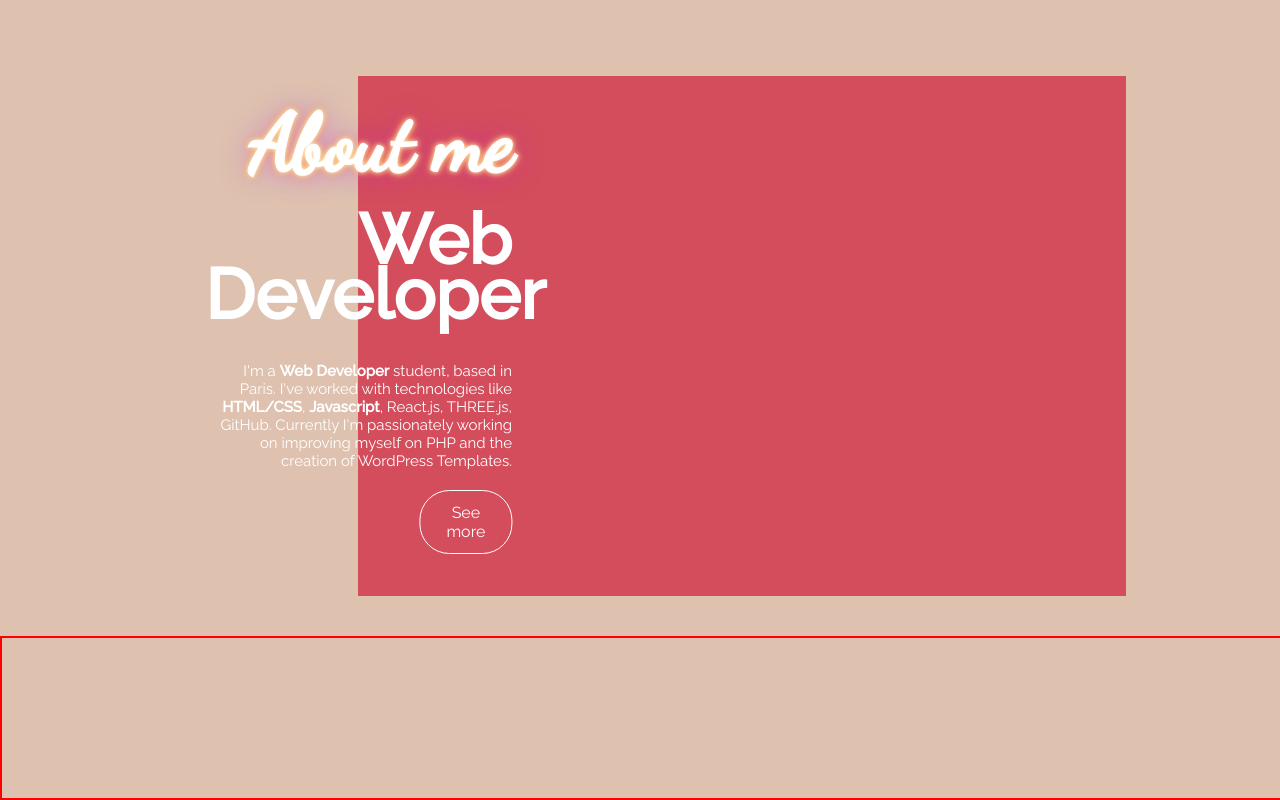
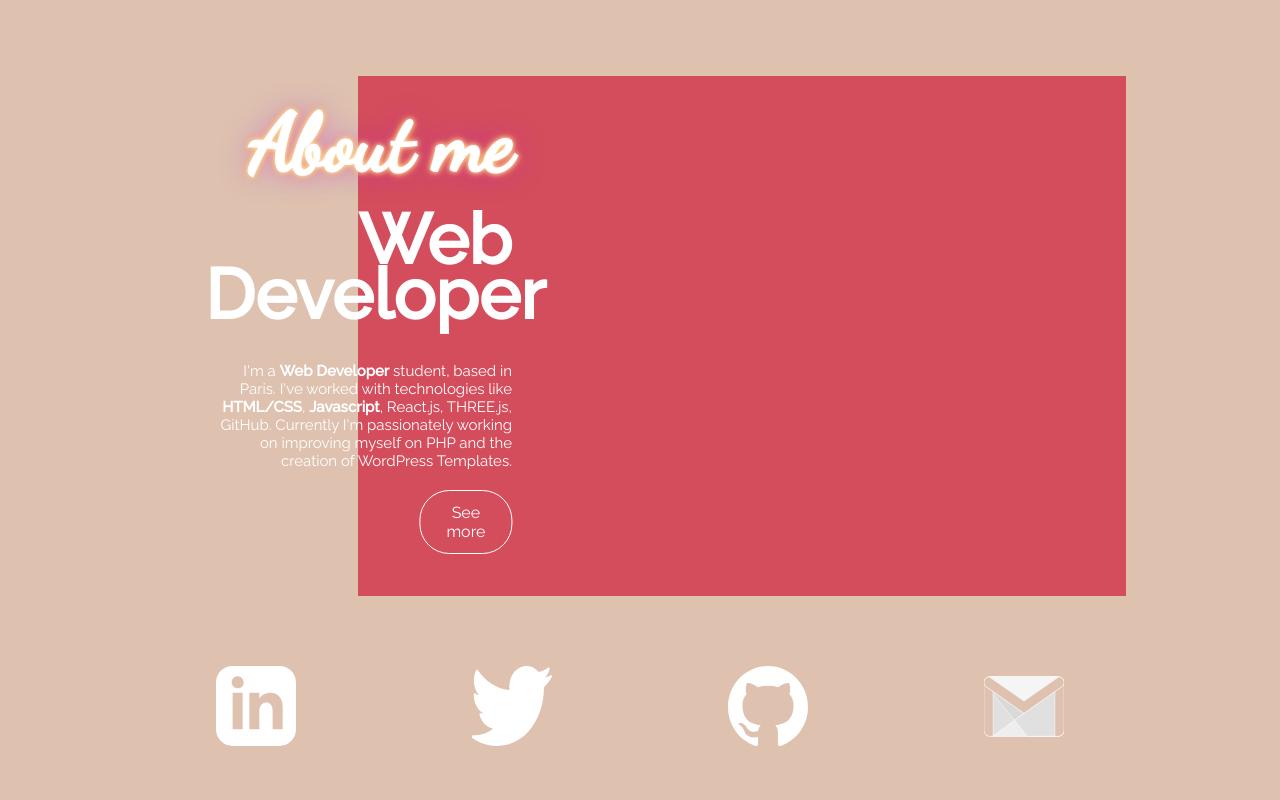
Before and after one commit to JulieLafitte/PORTFOLIO-JULIE-LAFITTE, a plain HTML site: page index.html in a window 1280 px wide. Shown: the part 2091-2891 px from the top of the page. Drawn offline with nearby package versions, Linux system fonts and the light colour scheme.

Commit message:
footer animation added

```diff
--- a/css/style.css
+++ b/css/style.css
@@ -354,18 +354,69 @@ h5{
     cursor: pointer;
 }
 
+/* Footer */
+
 footer{
-    position: relative;
     display: flex;
-    width: 100vw;
-    height: 20vh;
-    border: solid 2px red;
+    justify-content: space-around;
+    margin-top: 30px;
+    margin-bottom: 40px;
+    width: 80%;
+    margin-left: 50%;
+    transform: translateX(-50%);
 }
 
-footer .webgl{
+.flip-card {
+    background-color: transparent;
+    width: 80px;
+    height: 80px;
+    perspective: 1000px;
+}
+
+.flip-card-inner {
+    position: relative;
+    width: 100%;
+    height: 100%;
+    text-align: center;
+    transition: transform 0.6s;
+    transform-style: preserve-3d;
+}
+
+.flip-card:hover .flip-card-inner {
+    transform: rotateY(180deg);
+}
+
+.flip-card-front, .flip-card-back {
     position: absolute;
-    top: 0;
-    left: 0;
-    width: 100% !important;
-    height: 100% !important;
+    width: 100%;
+    height: 100%;
+    -webkit-backface-visibility: hidden;
+    backface-visibility: hidden;
 }
+
+.flip-card-front {
+    color: black;
+}
+
+.flip-card-back {
+    color: white;
+    transform: rotateY(180deg);
+}
+
+#gmail_icone{
+    cursor: pointer;
+}
+
+#copied_notification{
+    background-color: #D44D5C;
+    font-size: 15px;
+    color:#fff;
+    padding:7px 10px;
+    border-radius: 3px;
+    width: 60px;
+    height: 30px;
+    position: absolute;
+    top: -40px;
+    left: -40px;
+    display: none;
+}
--- a/index.html
+++ b/index.html
@@ -31,7 +31,7 @@
 
     <main id="projects">
 
-        <h3>Projects</h3>
+      <h3>Projects</h3>
 
         <!-- Kwick -->
         <section class="project reveal kwick">
@@ -118,18 +118,63 @@
 
                 <p class="description">I'm a <strong>Web Developer</strong> student, based in Paris. I've worked with technologies like <strong>HTML/CSS</strong>, <strong>Javascript</strong>, React.js, THREE.js, GitHub. Currently I'm passionately working on improving myself on PHP and the creation of WordPress Templates.</p>
                 <div class="btn-skills">See more</div>
+
             </div>
+
         </div>
-
-
 
     </div>
 
     <footer>
 
-        <canvas class="webgl"></canvas>
+      <!-- LinkedIn -->
+      <div class="linkedin flip-card">
+        <div class="flip-card-inner">
+          <div class="flip-card-front">
+            <img src="/assets/icones/icone_linkedin_front.svg" alt="linkedin icone front" style="width:80px;height:80px;">
+          </div>
+          <div class="flip-card-back">
+            <a href="https://www.linkedin.com/in/julie-lafitte/" target="_blank"><img src="/assets/icones/icone_linkedin_back.svg" alt="linkedin icone front" style="width:80px;height:80px;"></a>
+          </div>
+        </div>
+      </div>
 
+      <!-- Twitter -->
+      <div class="twitter flip-card">
+        <div class="flip-card-inner">
+          <div class="flip-card-front">
+            <img src="assets/icones/icone_twitter_front.svg" alt="twitter icone front" style="width:80px;height:80px;">
+          </div>
+          <div class="flip-card-back">
+            <a href="https://twitter.com/JulieLafitte1" target="_blank"><img src="/assets/icones/icone_twitter_back.svg" alt="linkedin icone back" style="width:80px;height:80px;"></a>
+          </div>
+        </div>
+      </div>
 
+      <!-- GitHub -->
+      <div class="github flip-card">
+        <div class="flip-card-inner">
+          <div class="flip-card-front">
+            <img src="assets/icones/icone_github_front.svg" alt="github icone front" style="width:80px;height:80px;">
+          </div>
+          <div class="flip-card-back">
+            <a href="https://github.com/JulieLafitte" target="_blank"><img src="assets/icones/icone_github_back.svg" alt="github icone back" style="width:80px;height:80px;"></a>
+          </div>
+        </div>
+      </div>
+
+      <!-- Mail -->
+      <div class="mail flip-card">
+        <div class="flip-card-inner">
+          <div class="flip-card-front">
+            <img src="assets/icones/icone_gmail_front.svg" alt="mail icone front" style="width:80px;height:80px;">
+          </div>
+          <div class="flip-card-back">
+            <img id="gmail_icone" src="/assets/icones/icone_gmail_back.svg" alt="mail icone back" style="width:80px;height:80px;">
+          </div>
+        </div>
+        <div id="copied_notification">Email Copied !</div>
+      </div>
 
     </footer>
 
--- a/index.js
+++ b/index.js
@@ -61,87 +61,108 @@ window.addEventListener('scroll', () =>
     }
 })
 
+// /**
+//  * WebGL
+//  */
+
+// const canvas = document.querySelector('canvas.webgl')
+// const canvasBounding = canvas.getBoundingClientRect()
+
+//  const scene = new THREE.Scene()
+
+//  const camera = new THREE.PerspectiveCamera(75, canvasBounding.width / canvasBounding.height, 0.01, 100)
+// //  (75 représente les field of view)
+// camera.position.z = 2
+// scene.add(camera)
+
+// /**
+//  * Objects
+//  */
+
+// //LinkedIn
+// const linkedin = new THREE.Mesh(
+//     new THREE.BoxBufferGeometry(1, 1, 1),
+//     new THREE.MeshNormalMaterial()
+// );
+
+// linkedin.position.set(-3, 0, 0)
+
+// scene.add(linkedin)
+
+// //GitHub
+// const github = new THREE.Mesh(
+//     new THREE.BoxBufferGeometry(1, 1, 1),
+//     new THREE.MeshNormalMaterial()
+// );
+
+// github.position.set(-1, 0, 0)
+
+// scene.add(github)
+
+// //Twitter
+// const twitter = new THREE.Mesh(
+//     new THREE.BoxBufferGeometry(1, 1, 1),
+//     new THREE.MeshNormalMaterial()
+// );
+
+// twitter.position.set(1, 0, 0)
+
+// scene.add(twitter)
+
+// //Mail
+// const mail = new THREE.Mesh(
+//     new THREE.BoxBufferGeometry(1, 1, 1),
+//     new THREE.MeshNormalMaterial()
+// );
+
+// mail.position.set(3, 0, 0)
+
+// scene.add(mail)
+
+
+// const renderer = new THREE.WebGLRenderer({ canvas: canvas})
+// renderer.setSize(canvasBounding.width, canvasBounding.height)
+
+// //Resize
+// window.addEventListener('resize', () =>
+// {
+//     const canvasBounding = canvas.getBoundingClientRect()
+
+//     camera.aspect = canvasBounding.width / canvasBounding.height
+//     camera.updateProjectionMatrix()
+
+//     renderer.setSize(canvasBounding.width, canvasBounding.height)
+// })
+
+// //Animation
+// const tick = () =>
+// {
+//     // mail.rotation.y += 0.01
+
+//     renderer.render(scene, camera)
+
+//     window.requestAnimationFrame(tick)
+// }
+
+// tick()
+
 /**
- * WebGL
+ * Footer
  */
 
-const canvas = document.querySelector('canvas.webgl')
-const canvasBounding = canvas.getBoundingClientRect()
+document.getElementById("gmail_icone").onclick=function(){
+    const copyToClipboard = str => {
+        const el = document.createElement('textarea');
+        el.value = str;
+        el.setAttribute('readonly', '');
+        el.style.position = 'absolute';
+        el.style.left = '-9999px';
+        document.body.appendChild(el);
+        el.select();
+        document.execCommand('copy');
+        document.body.removeChild(el);
+      };
+const copied =document.getElementById("copied_notification");
 
- const scene = new THREE.Scene()
-
- const camera = new THREE.PerspectiveCamera(75, canvasBounding.width / canvasBounding.height, 0.01, 100)
-//  (75 représente les field of view)
-camera.position.z = 2
-scene.add(camera)
-
-/**
- * Objects
- */
-
-//LinkedIn
-const linkedin = new THREE.Mesh(
-    new THREE.BoxBufferGeometry(1, 1, 1),
-    new THREE.MeshNormalMaterial()
-);
-
-linkedin.position.set(-3, 0, 0)
-
-scene.add(linkedin)
-
-//GitHub
-const github = new THREE.Mesh(
-    new THREE.BoxBufferGeometry(1, 1, 1),
-    new THREE.MeshNormalMaterial()
-);
-
-github.position.set(-1, 0, 0)
-
-scene.add(github)
-
-//Twitter
-const twitter = new THREE.Mesh(
-    new THREE.BoxBufferGeometry(1, 1, 1),
-    new THREE.MeshNormalMaterial()
-);
-
-twitter.position.set(1, 0, 0)
-
-scene.add(twitter)
-
-//Mail
-const mail = new THREE.Mesh(
-    new THREE.BoxBufferGeometry(1, 1, 1),
-    new THREE.MeshNormalMaterial()
-);
-
-mail.position.set(3, 0, 0)
-
-scene.add(mail)
-
-
-const renderer = new THREE.WebGLRenderer({ canvas: canvas})
-renderer.setSize(canvasBounding.width, canvasBounding.height)
-
-//Resize
-window.addEventListener('resize', () =>
-{
-    const canvasBounding = canvas.getBoundingClientRect()
-
-    camera.aspect = canvasBounding.width / canvasBounding.height
-    camera.updateProjectionMatrix()
-
-    renderer.setSize(canvasBounding.width, canvasBounding.height)
-})
-
-//Animation
-const tick = () =>
-{
-    // mail.rotation.y += 0.01
-
-    renderer.render(scene, camera)
-
-    window.requestAnimationFrame(tick)
+      copyToClipboard('lafittejuliemarie@gmail.com')
 }
-
-tick()
```
Also changed, not shown: assets/icones/icone_github_back.svg (added), assets/icones/icone_github_front.svg (added), assets/icones/icone_gmail_back.svg (added), assets/icones/icone_gmail_front.svg (added), assets/icones/icone_linkedin_back.svg (added), assets/icones/icone_linkedin_front.svg (added), assets/icones/icone_twitter_back.svg (added), assets/icones/icone_twitter_front.svg (added).
